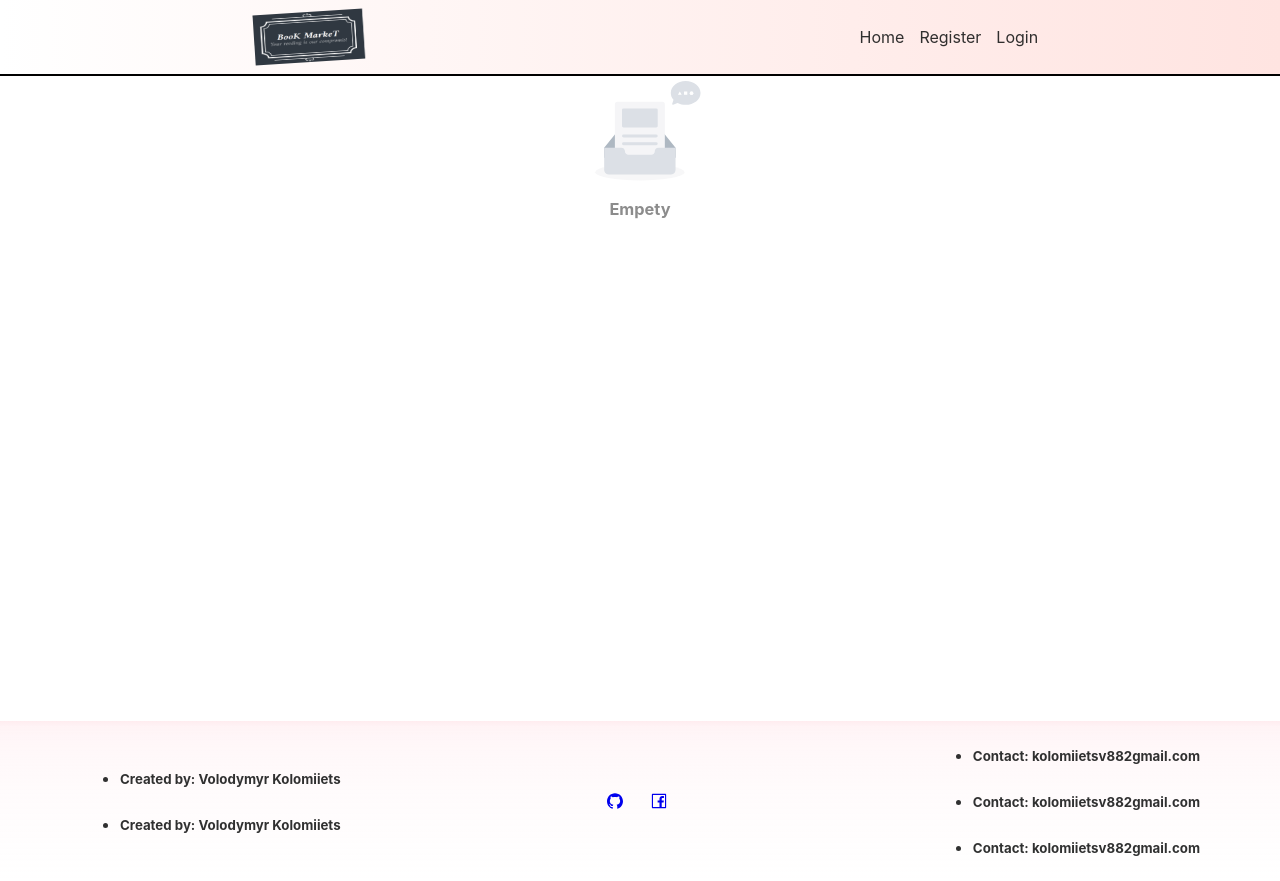
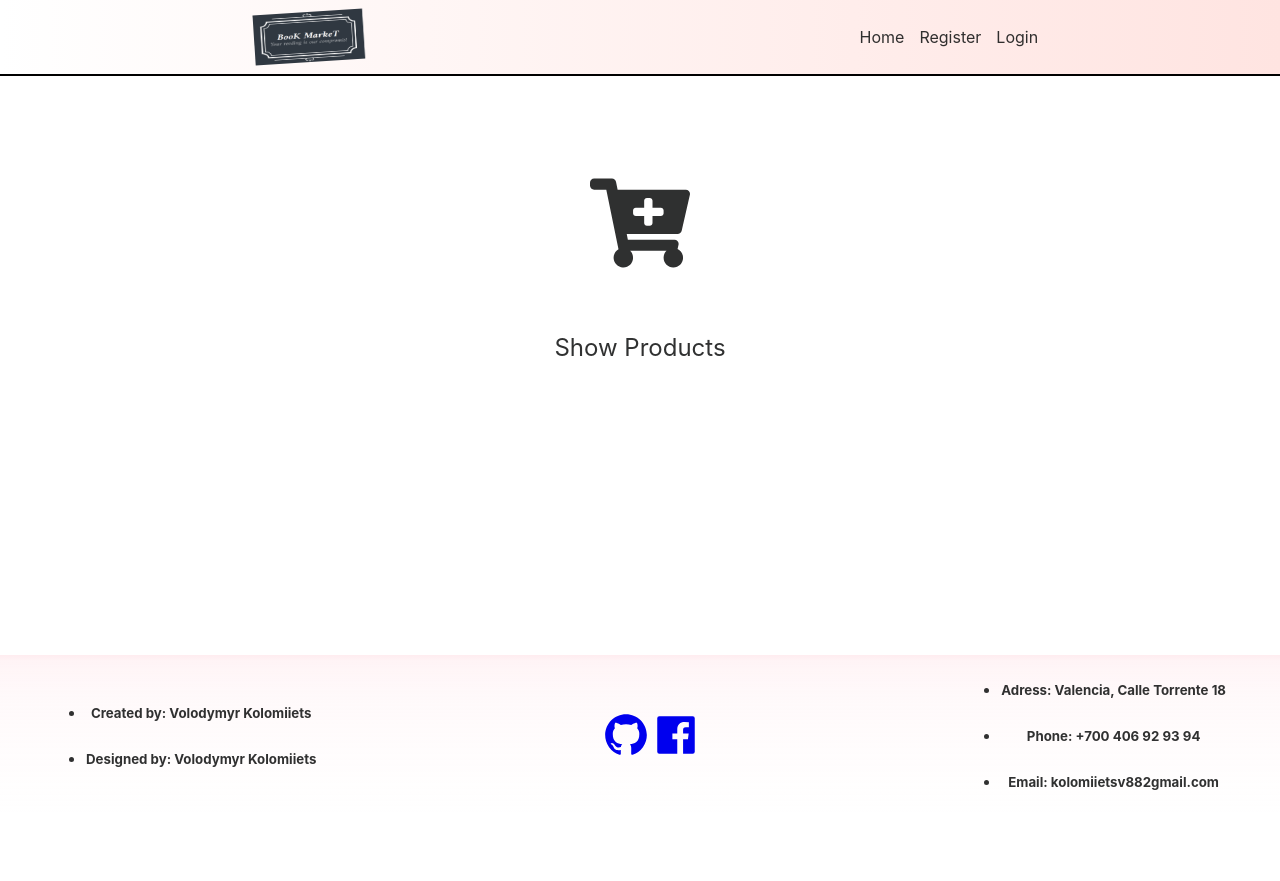
Before and after one commit to VolodymyrKolomiets/ProjectReactEcomerce, a React (Vite) app: page /cart in a window 1280 px wide. After the commit the page ends 820 px from the top, so only its background shows below. Built offline with nearby package versions, Linux system fonts and the light colour scheme.

Commit message:
more styles added

```diff
--- a/package.json
+++ b/package.json
@@ -14,6 +14,7 @@
     "axios": "^1.4.0",
     "react": "^18.2.0",
     "react-dom": "^18.2.0",
+    "react-icons": "^4.8.0",
     "react-router-dom": "^6.11.1",
     "sass": "^1.62.1"
   },
--- a/src/components/Cart/Cart.jsx
+++ b/src/components/Cart/Cart.jsx
@@ -1,9 +1,11 @@
 import React, { useContext } from 'react'
 import { ProductContext } from '../../context/ProductContex/ProductState'
-import { Empty, notification } from 'antd'
+import { notification, Button, Space } from 'antd'
 import './Cart.scss'
 import { OrdersContext } from '../../context/OrderContext/OrderState'
 import { useNavigate } from "react-router-dom";
+import { FaCartPlus } from "react-icons/fa"
+import { Link } from "react-router-dom";
 
 
 const Cart = () => {
@@ -13,19 +15,20 @@ const Cart = () => {
 
   const orderFinish = () => {
     createOrder(cart)
-    navigate("/profile");
     setTimeout(() => {
+      navigate("/profile");
       clearCart()
-    }, 1000)
+    }, 1500)
     notification.success({
       message: 'Order created'
     })
   }
 
   if (cart.length < 1) {
-    return <div className='container-cart'><Empty description={
-      <h3>Empety</h3>
-    } /></div>
+    return <div className='container-cart'>
+      <h3> <FaCartPlus className='cart-icon' /> </h3>
+      <Link to="/products" className='cart-ref'>Show Products</Link>
+    </div>
   }
 
   return (
@@ -39,10 +42,10 @@ const Cart = () => {
 
     })}
       <div className='btn-div'>
-      <button className='cart-btn' onClick={() => clearCart()}>Clear cart</button>
-      <button className='cart-btn' onClick={() => orderFinish()}
-      >Create order
-      </button>
+      <Button  className='cart-btn' onClick={() => clearCart()}>Clear cart</Button>
+
+      <Button  className='cart-btn' type="primary"  onClick={() => orderFinish()}>Create Order</Button>
+
       </div>
     </div>
   )
--- a/src/components/Cart/Cart.scss
+++ b/src/components/Cart/Cart.scss
@@ -1,19 +1,16 @@
 @import "../../index.scss";
 
 .cart-btn {
-    all: unset;
     cursor: pointer;
-    border-radius: 8px;
-    background-color: $btn-color;
-    border: $border-btn;
-    margin: 10px;
-    transition: 2s;
+
+    margin: 16px 64px 16px 64px ;
 }
 
 .btn-div {
     display: flex;
     padding: 24px;
 }
+
 .cart-btn:hover {
     transform: scale(1.2);
 }
@@ -35,10 +32,24 @@
     margin-bottom: 10px;
 }
 
-.container-cart{
-    min-height: 80vh;
+.container-cart {
+    min-height: 70vh;
 }
 
-.ant-collapse-content-box{
+.ant-collapse-content-box {
     flex-direction: column;
 }
+
+.cart-icon {
+    height: 160px;
+    width: 100px;
+    margin-top: 48px;
+}
+
+.cart-ref {
+    cursor: pointer;
+    color: inherit;
+    text-decoration: none;
+    font-size: x-large;
+
+}
--- a/src/components/Footer/Footer.jsx
+++ b/src/components/Footer/Footer.jsx
@@ -1,6 +1,6 @@
 import React from 'react'
 import './Footer.scss'
-import { GithubOutlined, FacebookOutlined } from "@ant-design/icons";
+import { RiFacebookBoxFill, RiGithubFill } from "react-icons/ri"
 
 const Footer = () => {
   return (
@@ -10,22 +10,22 @@ const Footer = () => {
           <div className='footer-left'>
             <ul>
             <li><h5>Created by: Volodymyr Kolomiiets</h5></li>
-            <li><h5>Created by: Volodymyr Kolomiiets</h5></li>
+            <li><h5>Designed by: Volodymyr Kolomiiets</h5></li>
             </ul>
           </div>
           <div className="social-icons">
             <a href="https://github.com/VolodymyrKolomiets" className='footer-href'>
-              <GithubOutlined />
+              <RiGithubFill className='footer-icons' />
             </a>
             <a href="https://facebook.com" className='footer-href'>
-              <FacebookOutlined />
+              <RiFacebookBoxFill className='footer-icons'/>
             </a>
           </div>
           <div className='footer-right'>
             <ul>
-            <li><h5>Contact: kolomiietsv882gmail.com</h5></li>
-            <li><h5>Contact: kolomiietsv882gmail.com</h5></li>
-            <li><h5>Contact: kolomiietsv882gmail.com</h5></li>
+            <li><h5>Adress: Valencia, Calle Torrente 18</h5></li>
+            <li><h5>Phone: +700 406 92 93 94</h5></li>
+            <li><h5>Email: kolomiietsv882gmail.com</h5></li>
             </ul>
           </div>
         </div>
--- a/src/components/Footer/Footer.scss
+++ b/src/components/Footer/Footer.scss
@@ -38,8 +38,14 @@ footer {
   }
 
 .footer-right{
-  margin-right: 50px;
+  margin-right: 24px;
+  margin-left: 16px;
 }
 .footer-left{
-  margin-left: 50px;
+  margin-left: 16px;
 }
+
+.footer-icons{
+  height: 60px;
+  width: 50px;
+}
--- a/src/components/Profile/Profile.jsx
+++ b/src/components/Profile/Profile.jsx
@@ -2,6 +2,9 @@ import React, { useContext, useEffect } from "react";
 import { UserContext } from "../../context/UserContext/UserState";
 import { Card, Spin, Collapse } from "antd";
 import "./Profile.scss"
+import { FcBusinessman } from "react-icons/fc";
+import { RiShoppingBasketFill } from "react-icons/ri";
+
 
 const Profile = () => {
   const { Panel } = Collapse
@@ -14,7 +17,9 @@ const Profile = () => {
   if (!user) {
     return <Spin size="large" />
   }
-  return <div className="profile-container">
+
+  return (
+    <div className="profile-container">
       <div className="card-container">
         <Card
           title="Profile"
@@ -23,9 +28,7 @@ const Profile = () => {
             width: 300,
           }}
         >
-        <img style={{
-          width: 30,
-        }} src="https://img.freepik.com/free-icon/user_318-563642.jpg?w=360" alt="" />
+          <FcBusinessman className="profile-icon"/>
           <p>Name: {user.name}</p>
           <p>Surname: {user.surname}</p>
           <p>Email: {user.email}</p>
@@ -33,17 +36,25 @@ const Profile = () => {
       </div>
       <div>
         <h3>Orders</h3>
-      {user.Orders?.map(order => {
+        {user.Orders && user.Orders.length > 0 ? (
+          user.Orders.map(order => {
             return (
               <Collapse key={order.id} defaultActiveKey={['1']} >
-            <Panel header="Order List" key="1">
-              <p className="products-order">{order.Products.map(product => product.name + " ")}</p>
+                <Panel header={order.createdAt.slice(0, 10)} key="1">
+                  <p className="products-order">{order.Products.map(product => product.name + " ;  ")} </p>
                 </Panel>
               </Collapse>
             )
-      })}
+          })
+        ) : (
+          <div className="no-orders">
+            <RiShoppingBasketFill className="icon-profil-no-orders" />
+            <p>No orders found</p>
           </div>
-  </div>;
+        )}
+      </div>
+    </div>
+  );
 };
 
-export default Profile
+export default Profile;
--- a/src/components/Profile/Profile.scss
+++ b/src/components/Profile/Profile.scss
@@ -6,6 +6,7 @@
 
 .card-container{
     margin-top: 48px;
+    margin-right: 10px;
 }
 
 
@@ -14,3 +15,21 @@
     flex-direction: column;
 
 }
+
+.ant-collapse-item {
+    margin-left:16px;
+}
+
+.ant-collapse {
+    margin-left: 32px;
+}
+
+.profile-icon{
+    width: 64px;
+    height: 64px;
+}
+
+.icon-profil-no-orders{
+    height: 64px;
+    width: 64px;
+}
--- a/src/context/OrderContext/OrderState.jsx
+++ b/src/context/OrderContext/OrderState.jsx
@@ -11,7 +11,6 @@ export const OrdersProvider = ({ children }) => {
     const createOrder = async (cart) => {
         const token = JSON.parse(localStorage.getItem("token"));
         const productIds = cart.map((product) => {return (product.id) })
-        console.log(productIds)
         try {
             await axios.post(API_URL + "/orders/createOrder", { ProductId: productIds },
                 {
```
Also changed, not shown: 2 other files (tests, documents, lock files or other folders). Lines whose indentation alone changed are shown as unchanged.
